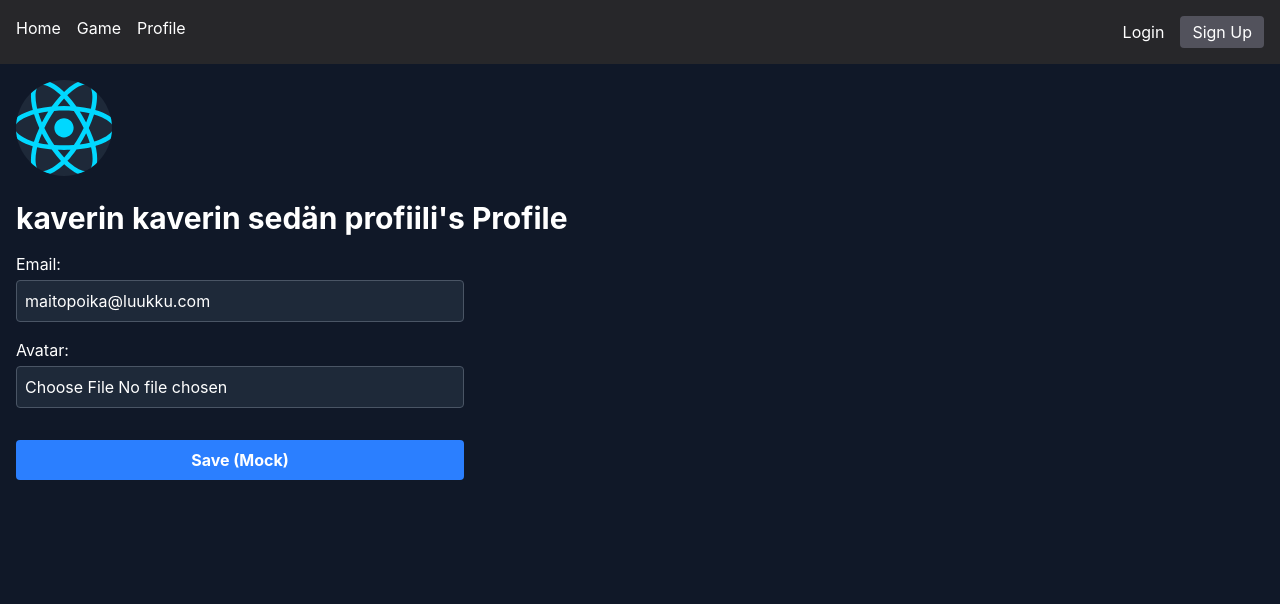
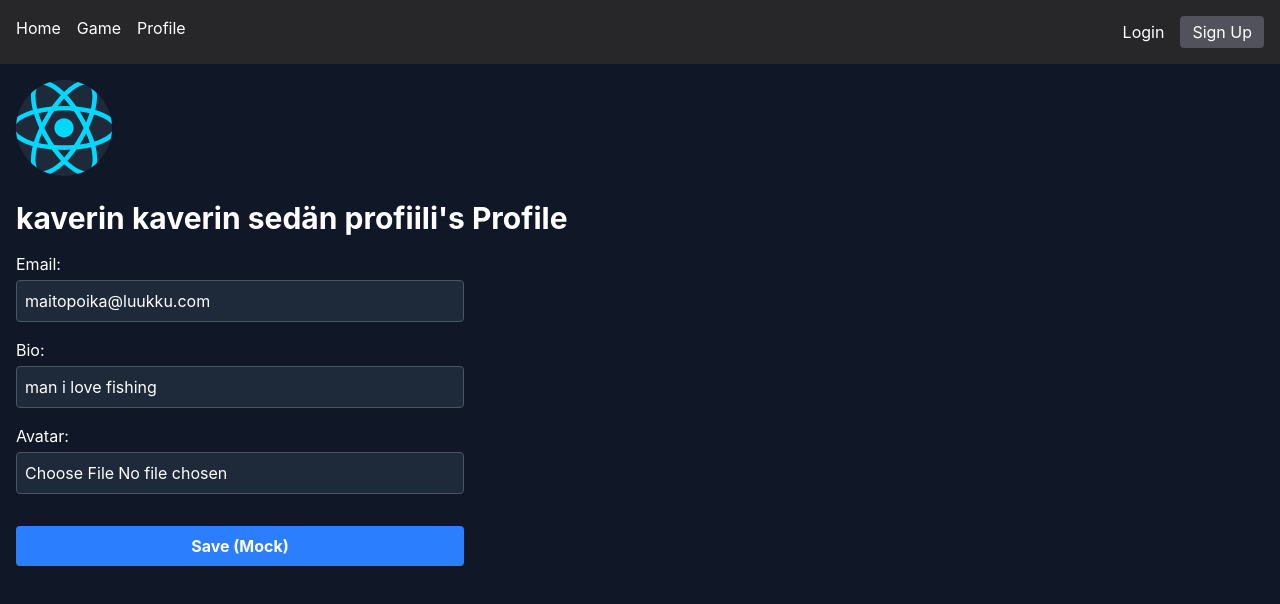
Before and after one commit to mist-interactive/frontend, a React (Vite) app: page /profile in a window 1280 px wide. Both pictures are taken after a click on the button "Edit Profile". Shown: the top 604 px of the page. Built offline with nearby package versions, Linux system fonts and the light colour scheme.

Commit message:
feat(ui): added missing edit bio field

```diff
--- a/src/pages/Profile.tsx
+++ b/src/pages/Profile.tsx
@@ -68,6 +68,16 @@ export default function Profile() {
         </label>
 
         {/* Bio */}
+         <label className="flex flex-col gap-1">
+            Bio:
+            <input
+            type="bio"
+            value={userData.bio}
+            onChange={(e) => handleInputChange('bio', e.target.value)}
+            className="p-2 bg-gray-800 text-white rounded outline-none border border-gray-600 focus:border-blue-500"
+            />
+        </label>
+
         {/* Avatar */}
         <label className="flex flex-col gap-1">
             Avatar:
```
